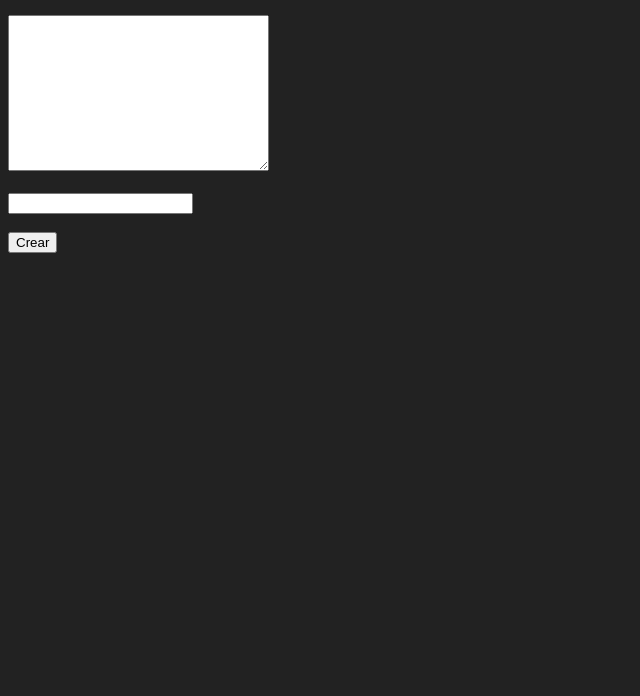
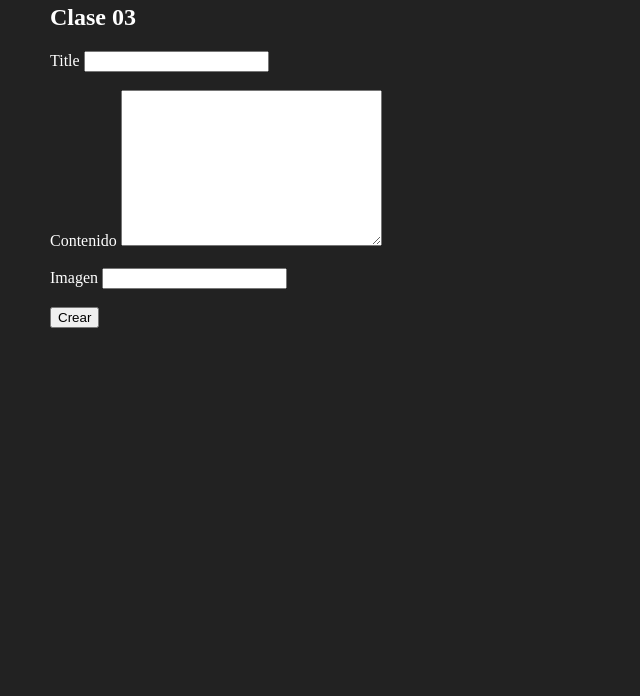
Before and after one commit to Francary/Epica-Node-Tramo-III, a website: page Clase03/src/public/index.html in a window 1280 px wide. Shown: the part 104-800 px from the top of the page, without its empty margins (0-640 px from the left). Drawn offline with Linux system fonts and the light colour scheme.

Commit message:
correcciones de clase 03

```diff
--- a/Clase03/src/controllers/controller.js
+++ b/Clase03/src/controllers/controller.js
@@ -1,9 +1,7 @@
 export {getAllPost ,createPost, editPostParcial, editPost, deletePost}
 import{ posts } from "../models/post.model.js"
 
-
 const getAllPost = ( req, res, next) => {
-
     try {
             if(posts.length < 1){
             return res.sendStatus(204)
@@ -12,13 +10,11 @@ const getAllPost = ( req, res, next) => {
     } catch (error) {
         next("Tenemos Problemas")
     }
+}
 
-}
 const createPost = (req,res, next)=>{
     const { title , contenido, image} = req.body
-
     posts.push({title,contenido,image})
-
     res.sendStatus(201)
 }
 
--- a/Clase03/src/models/post.model.js
+++ b/Clase03/src/models/post.model.js
@@ -1,5 +1,4 @@
 export {posts}
-
 
 const posts = [
     {
--- a/Clase03/src/public/index.html
+++ b/Clase03/src/public/index.html
@@ -8,12 +8,15 @@
 </head>
 <body>
     <h1>Hola desde mi Servidor Express 2.0</h1>
-    <form action="/posts" method="post">
+    <h2>Clase 03</h2>
+    <form class="form-posts" action="/posts" method="post">
+        <label for="">Title</label>
         <input type="text" name="title" ><br><br>
+        <label for="">Contenido</label>
         <textarea name="contenido" id="" cols="30" rows="10"></textarea><br><br>
+        <label for="">Imagen</label>
         <input type="url" name="image" id=""><br><br>
         <button>Crear</button>
-
     </form>
 
 </body>
--- a/Clase03/src/public/style.css
+++ b/Clase03/src/public/style.css
@@ -1,5 +1,5 @@
 body{
     background-color: #222222;
     color: #ffffff;
-
+    margin: 50px;
 }
--- a/Clase03/src/routes/post.routes.js
+++ b/Clase03/src/routes/post.routes.js
@@ -3,7 +3,6 @@ import { getAllPost, createPost, editPostParcial,editPost, deletePost,} from "..
 import { errorController } from "../middleware/error.js"
 
 const postRouter = Router()
-
 
 postRouter.get('/',getAllPost, errorController)
 
--- a/package.json
+++ b/package.json
@@ -5,7 +5,8 @@
   "main": "index.js",
   "type": "module",
   "scripts": {
-    "nodemon": "nodemon ./clase03/src/server.js"
+    "clase03": "nodemon ./clase03/src/server.js",
+    "clase04": "nodemon ./clase04/src/server.js"
   },
   "keywords": [],
   "author": "",
```
Also changed, not shown: Clase03/src/server.js (+2 -7 lines).
